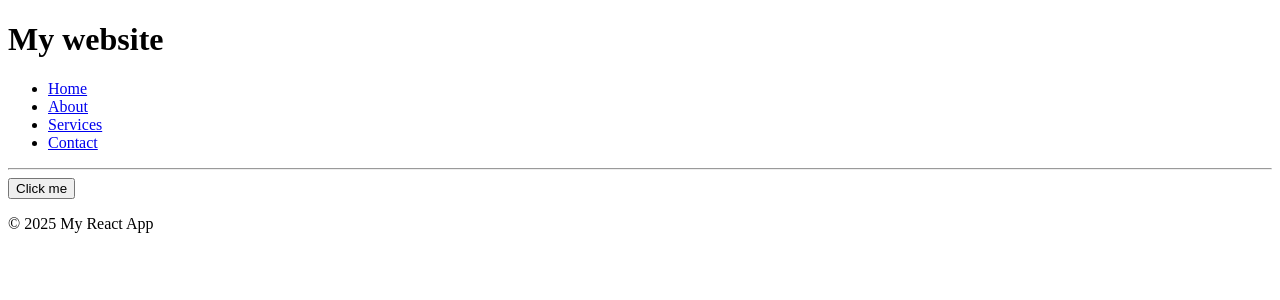
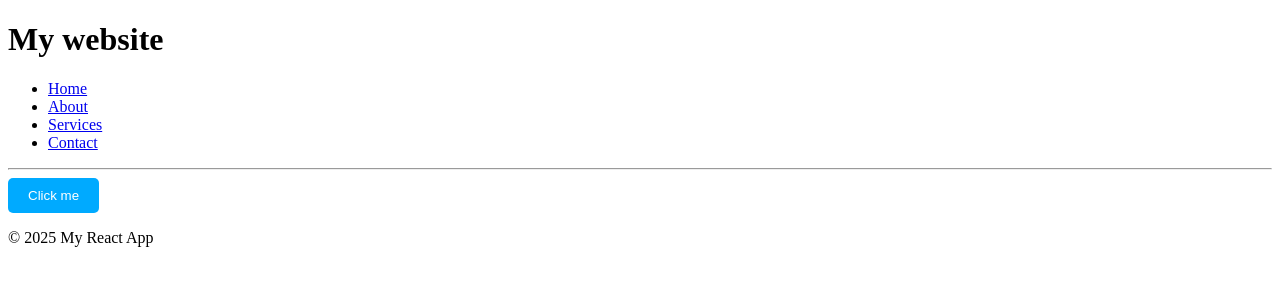
Before and after one commit to DeyanaNikolova/website, a React (Vite) app in the folder my-react-app/: page / in a window 1280 px wide. Shown: the top 300 px of the page. Built offline with nearby package versions, Linux system fonts and the light colour scheme.

Commit message:
Demonstrate external css to style the button

```diff
--- a/my-react-app/src/index.css
+++ b/my-react-app/src/index.css
@@ -27,3 +27,12 @@
   font-family: Arial, sans-serif;
   color: hsl(0, 0%, 0%);
 }
+
+.button{
+  background-color: hsl(200, 100%, 50%);
+  color: white;
+  padding: 10px 20px;
+  border-radius: 5px;
+  border: none;
+  cursor: pointer;
+}
```
